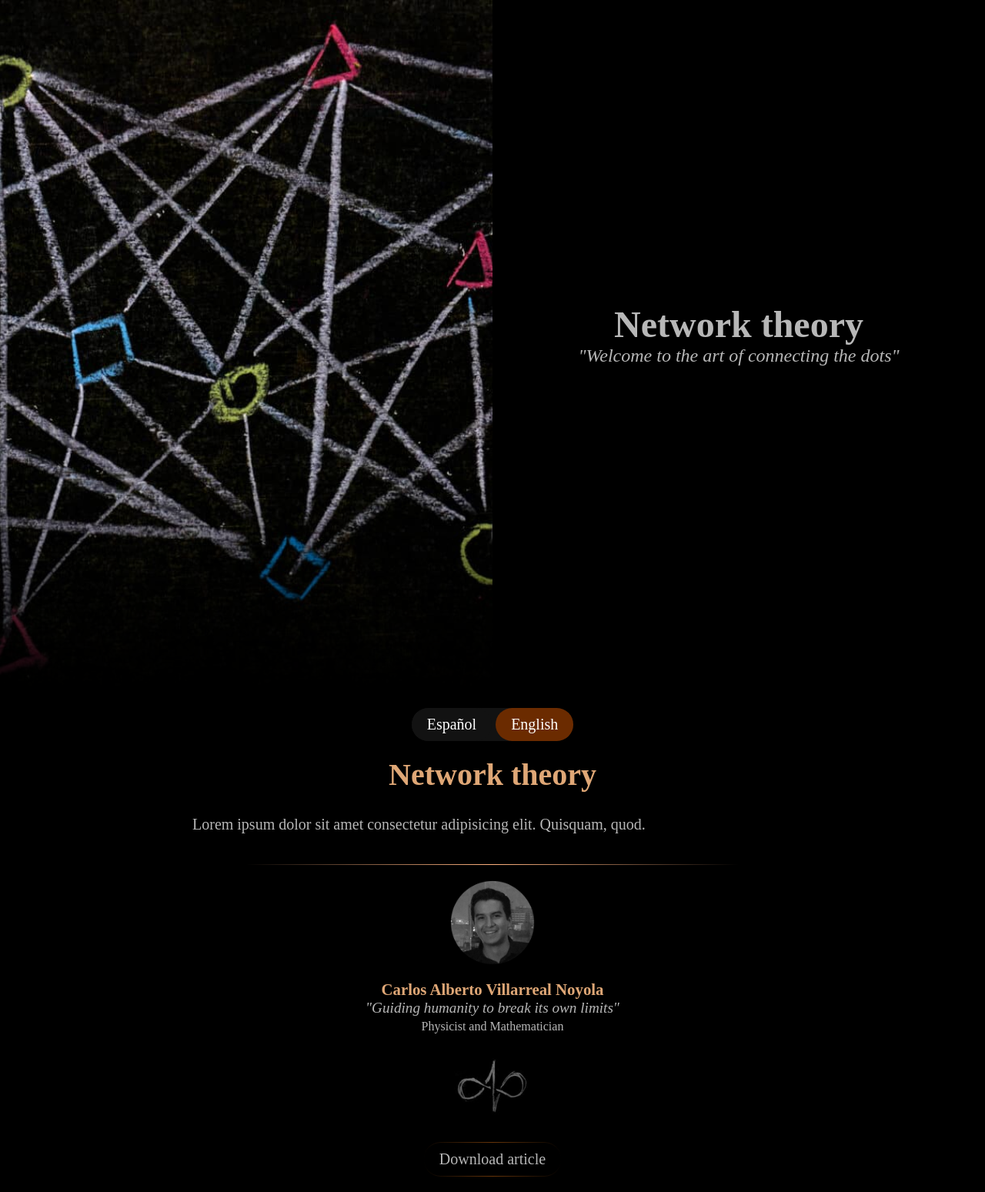
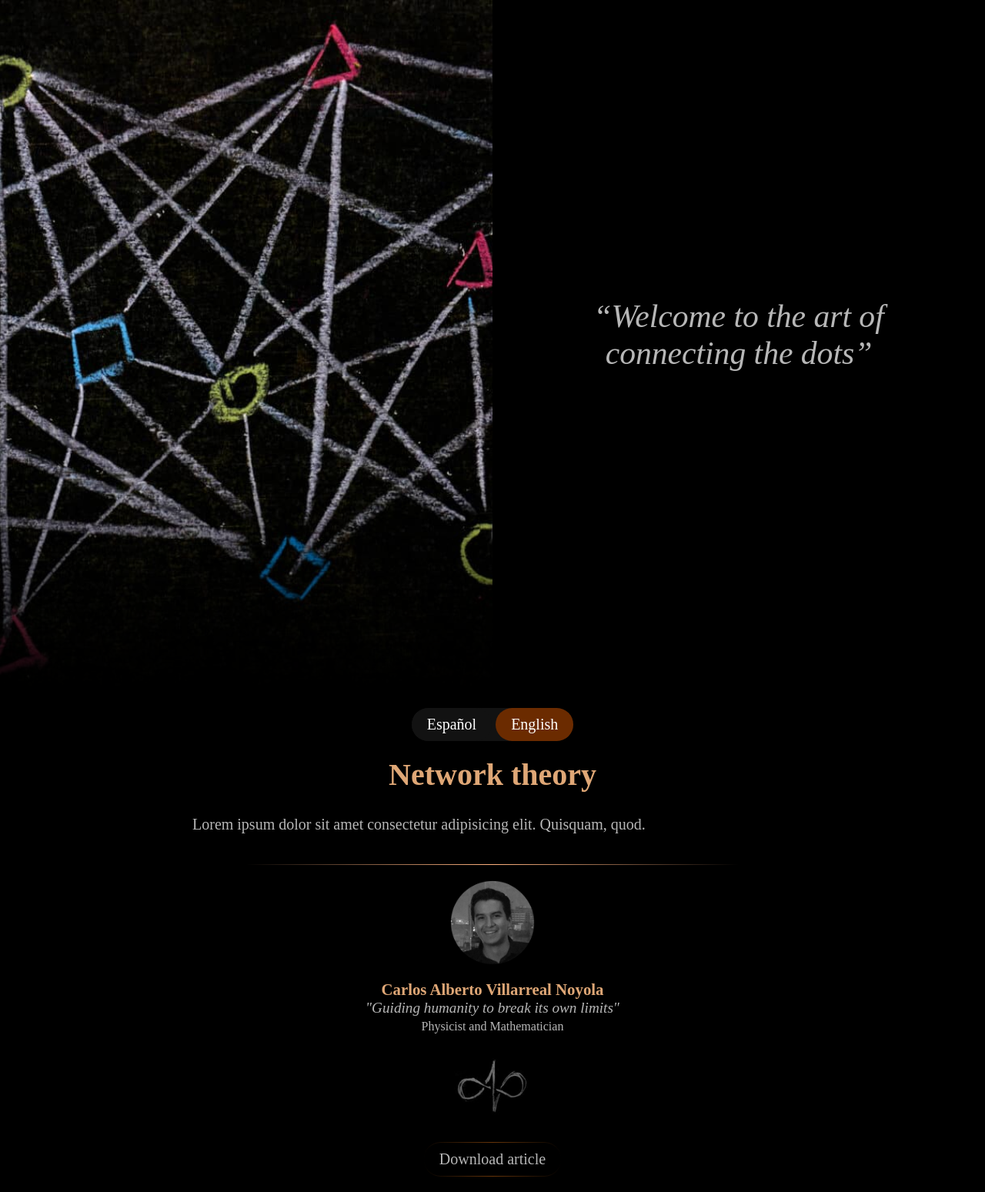
Before and after one commit to ElCaballerodelaTierra/Abstractions, a Jekyll site: the page built from _pages/elartedeconectarlospuntos.md, in a window 1280 px wide. Shown: the whole page at 77% size. Built offline with Jekyll 4.4.1, drawn with Linux system fonts in a browser that asks for light colours; some web fonts are replaced.

Commit message:
Texto fluido en portadas

```diff
--- a/_layouts/default.html
+++ b/_layouts/default.html
@@ -44,10 +44,10 @@
 
     <!-- Portada en español con frase e imagen de fondo (opcional) -->
 
-    {% if page.frase-es %}
+    {% if page.frase-es and page.mediaPortada != true %}
     <figure class="portada content-es frase">
         <cite class="portada frase" style="--bg-image: url('{{ page.imagenPortada }}');">
-            {{ page['frase-es'] | markdownify }}
+            <span class="frase">{{ page['frase-es'] | markdownify }}</span>
             <span class="frase-autor">{{ page['frase-autor-es'] | markdownify }}</span>
             <span class="frase-contexto">{{ page['frase-contexto-es'] | markdownify }}</span>
         </cite>
@@ -63,7 +63,7 @@
     {% if page.frase-en and page.mediaPortada != true %}
     <figure class="portada content-en frase" style="display: none;">
         <cite class="portada frase" style="--bg-image: url('{{ page.imagenPortada }}');">
-            {{ page['frase-en'] | markdownify }}
+            <span class="frase">{{ page['frase-en'] | markdownify }}</span>
             <span class="frase-autor">{{ page['frase-autor-en'] | markdownify }}</span>
             <span class="frase-contexto">{{ page['frase-contexto-en'] | markdownify }}</span>
         </cite>
@@ -82,34 +82,29 @@
             <img src={{ page.imagenPortada }} alt={{ page.descripcionImagenPortada-es }} >
         </figure>
         {% endif %}
+        <div class="texto content-es">
+            {% if page.titulo-en-portada != false %}
+            <div class="portada-titulo">{{page.titulo-es}}</div>
+            {% endif %}
+            <div class="portada-subtitulo">{{page.subtitulo-es}}</div>
+            <cite class="frase">{{ page['frase-es'] | markdownify }}</cite>
+            <span class="frase-autor">{{ page['frase-autor-es'] | markdownify }}</span>
+            <span class="frase-contexto">{{ page['frase-contexto-es'] | markdownify }}</span>
+        </div>
         <div class="texto content-en">
+            {% if page.titulo-en-portada != false %}
             <div class="portada-titulo">{{page.titulo-en}}</div>
+            {% endif %}
             <div class="portada-subtitulo">{{page.subtitulo-en}}</div>
-            <cite>{{ page['frase-en'] | markdownify }}</cite>
+            <cite class="frase">{{ page['frase-en'] | markdownify }}</cite>
             <span class="frase-autor">{{ page['frase-autor-en'] | markdownify }}</span>
             <span class="frase-contexto">{{ page['frase-contexto-en'] | markdownify }}</span>
         </div>
     </section>
-
-
-<!--
-
-    <figure class="portada content-en frase" style="display: none;">
-        <cite class="portada frase" style="--bg-image: url('{{ page.imagenPortada }}');">
-            {{ page['frase-en'] | markdownify }}
-            <span class="frase-autor">{{ page['frase-autor-en'] | markdownify }}</span>
-            <span class="frase-contexto">{{ page['frase-contexto-en'] | markdownify }}</span>
-        </cite>
-        {% if page.imagenPortada %}
-        {% endif %}
-        <figcaption class="content-en" style="display: none;">{{ page['descripcionImagenPortada-en'] }}</figcaption>
-    </figure> -->
     {% endif %}
 
+    <!-- Este end es del condicional 'if page.portada != false' que afecta a todas las portadas-->
     {% endif %}
-
-
-
 
     {% include selectordeidioma.html %}
 
--- a/css/estilos.css
+++ b/css/estilos.css
@@ -160,6 +160,11 @@
     z-index: -1;
 }
 
+.frase {
+font-size: clamp(1rem, 1rem + 2vw, 3rem);
+}
+
+
 .frase-autor {
     font-style: normal;
     display: block;
@@ -171,7 +176,7 @@
     display: block;
     margin-left: auto;
     margin-right: 0;
-    font-size: clamp(1rem, 1rem + 2vw, 3rem);
+    font-size: clamp(0.8rem, 0.8rem + 2vw, 3rem);
 }
 
 .frase-contexto {
```
Also changed, not shown: _pages/elartedeconectarlospuntos.md (+3 -3 lines).
